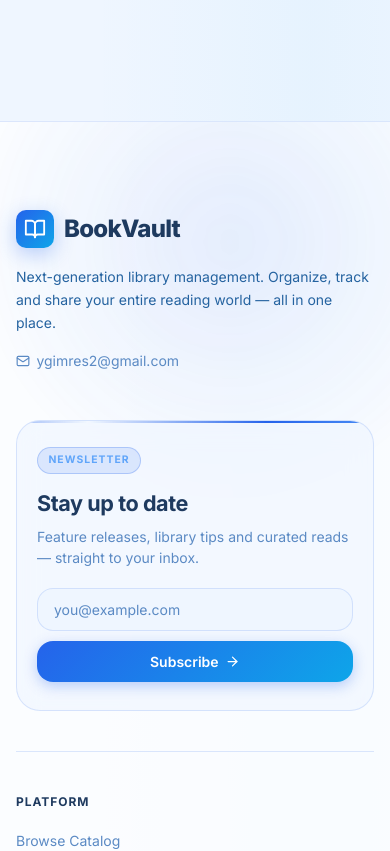
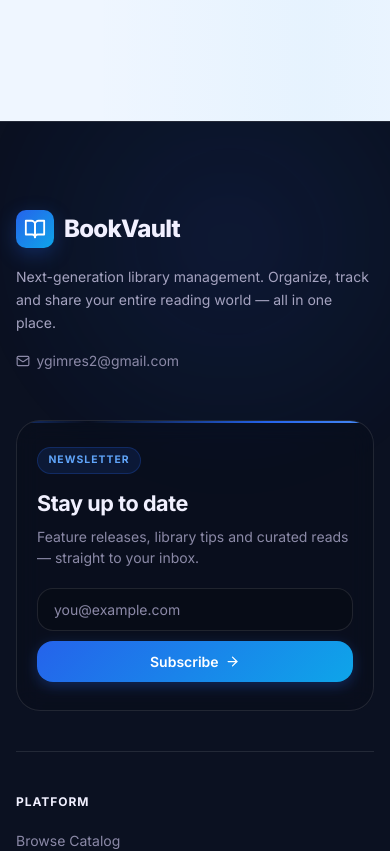
Before and after one commit to Yasiru21/BookVault, a React (Vite) app in the folder frontend/: page /about in a window 390 px wide. Shown: the part 6100-6951 px from the top of the page. Built offline with nearby package versions, Linux system fonts and the light colour scheme; no server answers.

Commit message:
feat: add styled footer component with scroll-triggered animations and responsive layout

```diff
--- a/frontend/src/components/Footer.module.css
+++ b/frontend/src/components/Footer.module.css
@@ -2,7 +2,13 @@
 
 /* ── Scroll-in entrance ─────────────────────────────────────────────────── */
 .footer {
-  background: var(--color-bg-card);
+  background: #0b1121;
+  /* Force dark-mode variables in the footer for consistent contrast */
+  --color-text-primary: #f1f0ff;
+  --color-text-secondary: #a5a3c0;
+  --color-text-muted: #8b89a7;
+  --color-bg-primary: rgba(0, 0, 0, 0.2);
+  --color-glass-border: rgba(255, 255, 255, 0.1);
   border-top: 1px solid var(--color-glass-border);
   position: relative;
   overflow: hidden;
```
